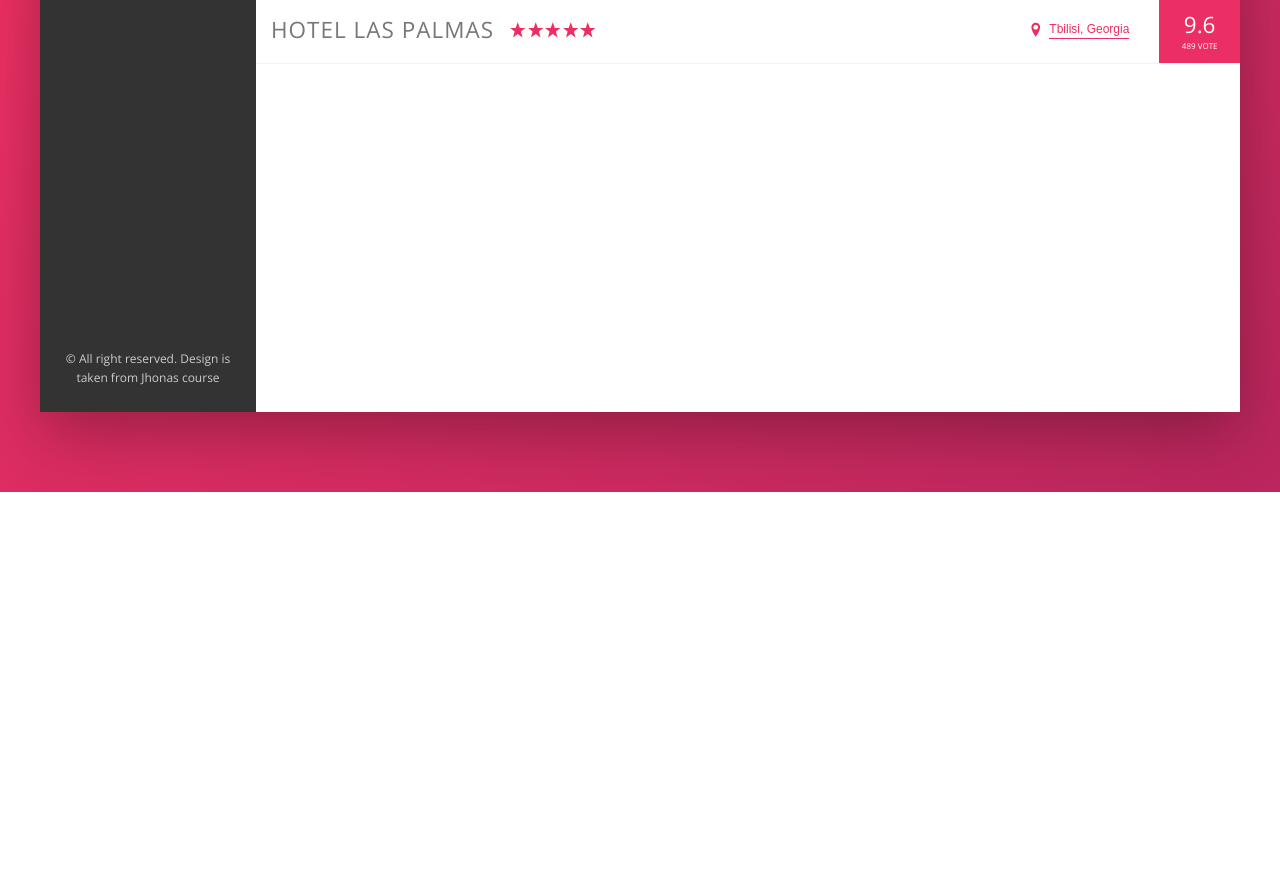
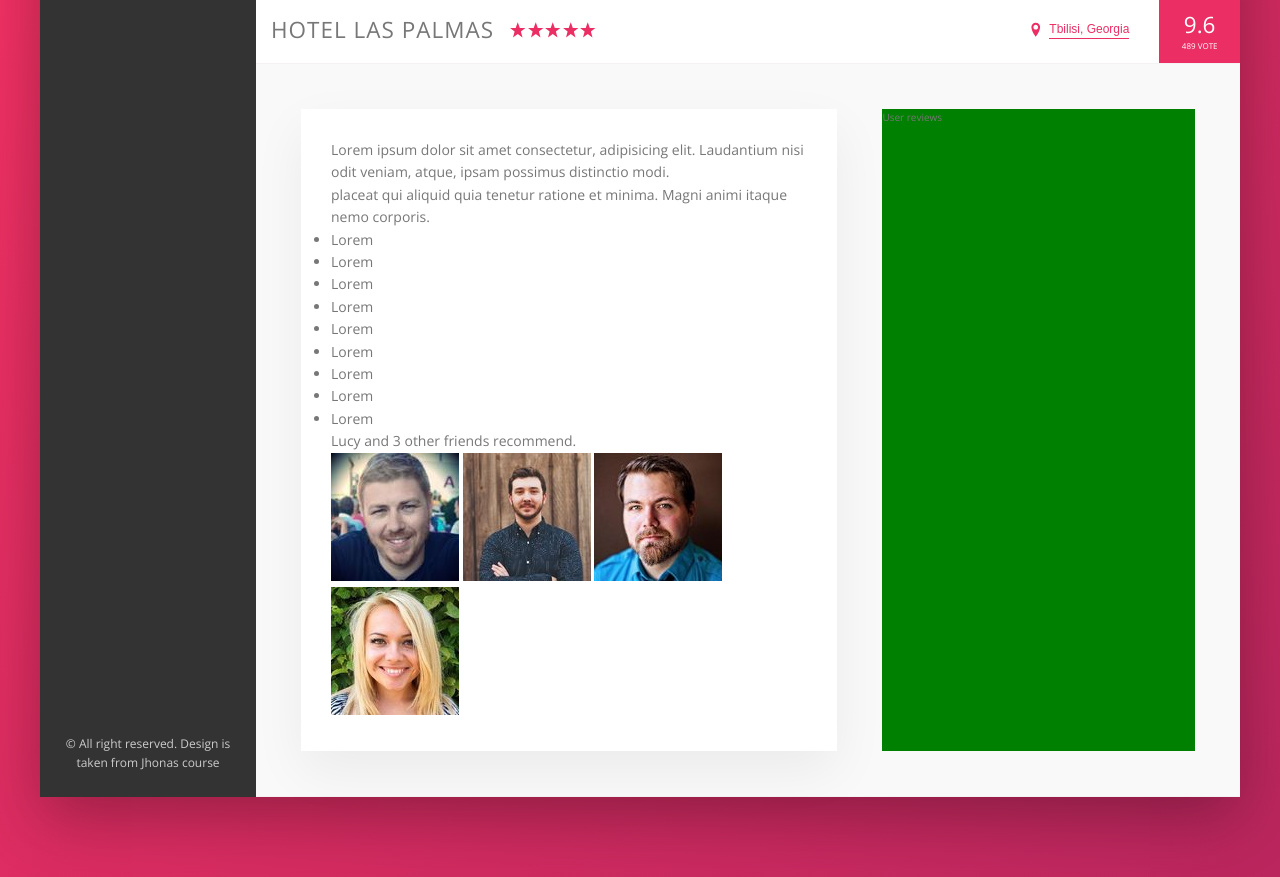
Before and after one commit to kotekirkitadze/trillo-project, a website: page index.html in a window 1280 px wide. Shown: the part 538-1415 px from the top of the page. Before the commit the page ends 1030 px from the top, so only its background shows below. Drawn offline with nearby package versions, Linux system fonts and the light colour scheme.

Commit message:
layout styles and markup applied

```diff
--- a/index.html
+++ b/index.html
@@ -154,6 +154,59 @@
 							<div class="overview__rating-count">489 vote</div>
 						</div>
 					</div>
+
+					<div class="detail">
+						<div class="description">
+							<p class="paragraph">
+								Lorem ipsum dolor sit amet consectetur, adipisicing elit.
+								Laudantium nisi odit veniam, atque, ipsam possimus distinctio
+								modi.
+							</p>
+							<p class="paragraph">
+								placeat qui aliquid quia tenetur ratione et minima. Magni animi
+								itaque nemo corporis.
+							</p>
+							<ul class="list">
+								<li class="list__item">Lorem</li>
+								<li class="list__item">Lorem</li>
+								<li class="list__item">Lorem</li>
+								<li class="list__item">Lorem</li>
+								<li class="list__item">Lorem</li>
+								<li class="list__item">Lorem</li>
+								<li class="list__item">Lorem</li>
+								<li class="list__item">Lorem</li>
+								<li class="list__item">Lorem</li>
+							</ul>
+							<div class="recommend">
+								<p class="recommend__count">
+									Lucy and 3 other friends recommend.
+								</p>
+								<div class="recommend__friends">
+									<img
+										src="img/user-3.jpg"
+										alt="Friend 1"
+										class="recommend__photo"
+									/>
+									<img
+										src="img/user-4.jpg"
+										alt="Friend 2"
+										class="recommend__photo"
+									/>
+									<img
+										src="img/user-5.jpg"
+										alt="Friend 3"
+										class="recommend__photo"
+									/>
+									<img
+										src="img/user-6.jpg"
+										alt="Friend 4"
+										class="recommend__photo"
+									/>
+								</div>
+							</div>
+						</div>
+						<div class="user-reviews">User reviews</div>
+					</div>
 				</main>
 			</div>
 		</div>
--- a/sass/_base.scss
+++ b/sass/_base.scss
@@ -13,6 +13,9 @@
 	--color-grey-dark-3: #999;
 
 	--shadow-dark: 0 2rem 6rem rgba(0, 0, 0, 0.3);
+	--shadow-light: 0 2rem 5rem rgba(0, 0, 0, 0.06);
+
+	--line: 1px solid var(--color-grey-light-2);
 }
 
 * {
--- a/sass/_components.scss
+++ b/sass/_components.scss
@@ -203,7 +203,7 @@
 .overview {
 	display: flex;
 	align-items: center;
-	border-bottom: 1px solid var(--color-grey-light-2);
+	border-bottom: var(--line);
 
 	&__heading {
 		font-size: 2.25rem;
--- a/sass/_layout.scss
+++ b/sass/_layout.scss
@@ -11,7 +11,7 @@
 	font-size: 1.4rem;
 	height: 7rem;
 	background-color: #fff;
-	border-bottom: 1px solid var(--color-grey-light-2);
+	border-bottom: var(--line);
 	display: flex;
 	justify-content: space-between;
 	align-items: center;
@@ -38,6 +38,25 @@
 	//ანუ ამით დანარჩენ 88 პროცენტს დაიკავებს კონტეინერის,
 	//რადგან 18 პროცენტი დავისეტეთ ფლექს ბეისზე საიდბარს
 	flex: 1;
+}
 
-	height: 80rem;
+.detail {
+	display: flex;
+	padding: 4.5rem;
+	background-color: var(--color-grey-light-1);
+	border-bottom: var(--line);
 }
+
+.description {
+	font-size: 1.4rem;
+	background-color: #fff;
+	box-shadow: var(--shadow-light);
+	flex: 0 0 60%;
+	margin-right: 4.5rem;
+	padding: 3rem;
+}
+
+.user-reviews {
+	background-color: green;
+	flex: 1;
+}
```
Also changed, not shown: css/style.css.
